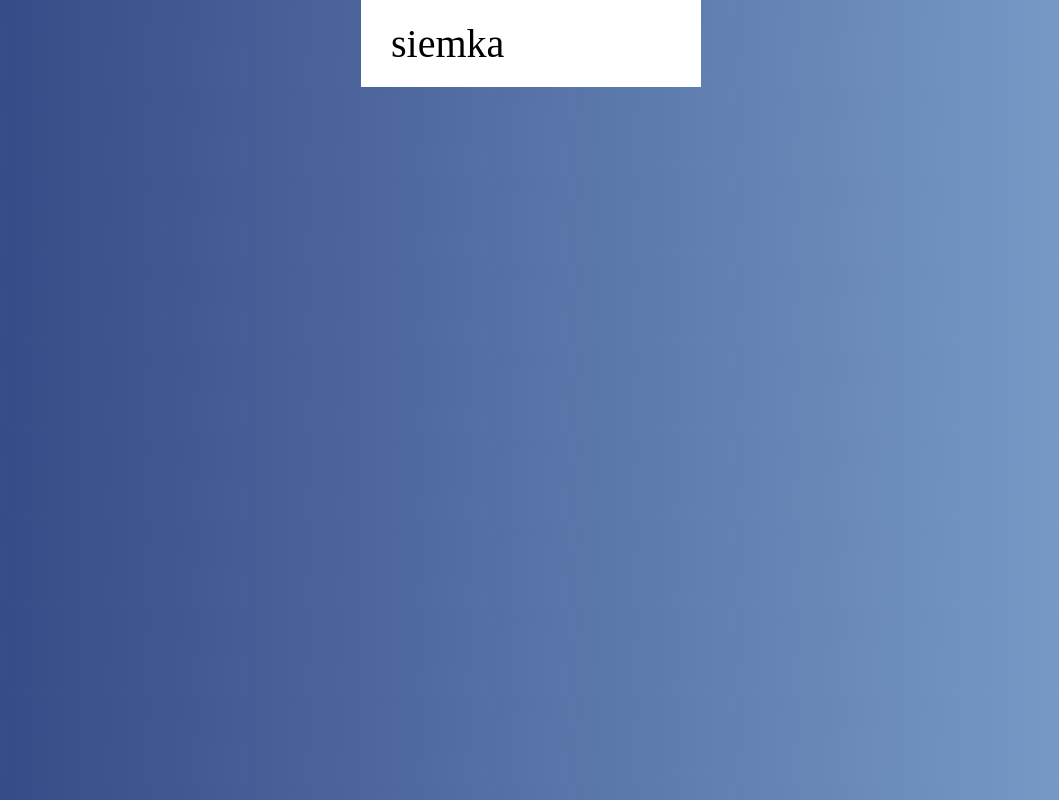
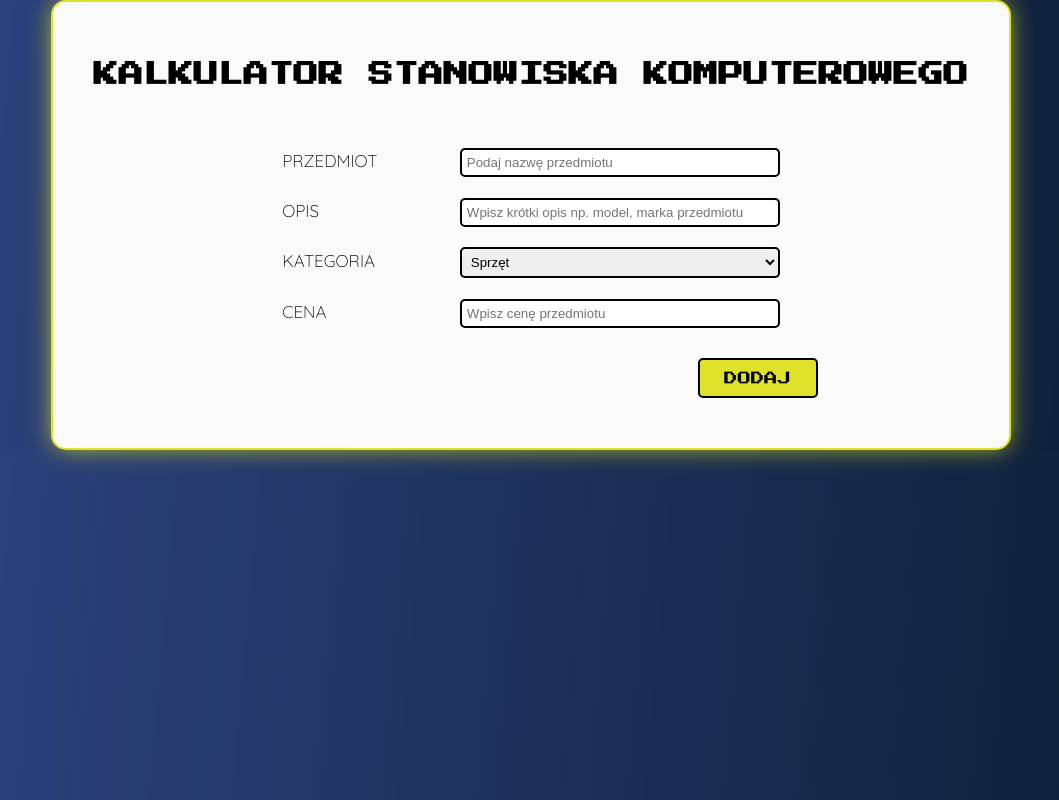
Before and after one commit to YerbaMatePL/REACT-Kalkulator-stanowiska-komputerowego, a React (Create React App) app: page / in a window 1280 px wide. Shown: the whole page, without its empty margins (109-1168 px from the left). Built offline with nearby package versions, Linux system fonts and the light colour scheme.

Commit message:
added Form component

```diff
--- a/src/App.css
+++ b/src/App.css
@@ -1,10 +1,22 @@
 .app {
 	max-width: 1350px;
 	min-width: 340px;
-  display: flex;
+	display: flex;
 	flex-direction: column;
-  justify-content: center;
+	justify-content: center;
 	padding: 20px 30px;
 	font-size: 4rem;
-  background-color: #fff;
+	border-radius: 15px;
+	background-color: rgb(250, 250, 250);
+	border: 2px solid var(--contrastColor);
+	box-shadow: 0px 0px 25px -3px var(--contrastColor);
 }
+
+.app__title {
+	font-size: 2.5rem;
+	font-family: 'Press Start 2P', cursive;
+	text-transform: uppercase;
+	text-align: center;
+	padding: 40px 0;
+
+}
--- a/src/App.js
+++ b/src/App.js
@@ -1,9 +1,11 @@
 import './App.css';
+import Form from './components/Form/Form'
 
 function App() {
   return (
     <div className="app wrapper">
-     siemka
+      <h1 className="app__title">Kalkulator stanowiska komputerowego</h1>
+     <Form/>
     </div>
   );
 }
--- /dev/null
+++ b/src/components/Form/Form.css
@@ -0,0 +1,64 @@
+.form {
+	display: flex;
+	justify-content: center;
+	align-items: center;
+}
+
+.form__items {
+	width: 70vw;
+	display: flex;
+	flex-direction: column;
+	justify-content: center;
+	align-items: center;
+}
+
+.form__item {
+	display: flex;
+	justify-content: space-between;
+	width: 60%;
+}
+.form__item label {
+	font-size: 1.7rem;
+	text-transform: uppercase;
+}
+
+.form__item select,
+input {
+	width: 25vw;
+	padding: 5px;
+    border: 2px solid black;
+	border-radius: 5px;
+}
+
+.form__item_labels {
+	margin-left: 20px;
+}
+
+.form__item_inputs {
+	margin-right: 20px;
+}
+
+.form__item__btnAdd {
+	display: inline-block;
+	width: 100%;
+    transition: transform .5s ease;
+}
+
+.form__item__btnAdd button {
+    text-transform: uppercase;
+    background-color: var(--contrastColor);
+    border: 2px solid black;
+    border-radius: 5px;
+	position: relative;
+	left: 81%;
+	width: 120px;
+	height: 40px;
+    margin: 30px 0;
+    font-family: 'Press Start 2P', cursive;
+}
+.form__item__btnAdd :hover {
+    transform: scale(1.2);
+}
+.form__item__btnAdd :active {
+    transform: scale(0.9);
+}
--- /dev/null
+++ b/src/components/Form/Form.js
@@ -0,0 +1,69 @@
+import './Form.css';
+
+function Form() {
+	return (
+		<div className='form'>
+			<div className='form__items'>
+				<div className='form__item'>
+					<div className='form__item_labels'>
+						<label for='item'>przedmiot</label>
+					</div>
+					<div className='form__item_inputs'>
+						<input type='text' id='item' placeholder='Podaj nazwę przedmiotu' />
+					</div>
+				</div>
+
+				<div className='form__item'>
+					<div className='form__item_labels'>
+						<label for='description'>Opis</label>
+					</div>
+					<div className='form__item_inputs'>
+						<input
+							type='text'
+							id='description'
+							placeholder='Wpisz krótki opis np. model, marka przedmiotu'
+						/>
+					</div>
+				</div>
+
+				<div className='form__item'>
+					<div className='form__item_labels'>
+						<label for='categories'>Kategoria</label>
+					</div>
+					<div className='form__item_inputs'>
+						<select id='categories'>
+							<option selected value='Sprzęt'>
+								Sprzęt
+							</option>
+							<option value='Oprogramowanie'>Oprogramowanie</option>
+							<option value='Myszki'>Myszki</option>
+						</select>
+					</div>
+				</div>
+
+				<div className='form__item'>
+					<div className='form__item_labels'>
+						<label for='price'>Cena</label>
+					</div>
+                    <div className='form__item_inputs'>
+					<input
+						type='number'
+						step='0.5'
+						id='price'
+						placeholder='Wpisz cenę przedmiotu'
+					/>
+                    </div>
+				</div>
+
+                <div className='form__item'>
+                    <div className="form__item__btnAdd">
+                    <button>Dodaj</button>
+                    </div>
+                </div>
+
+			</div>
+		</div>
+	);
+}
+
+export default Form;
--- a/src/index.css
+++ b/src/index.css
@@ -1,5 +1,10 @@
+@import url('https://fonts.googleapis.com/css2?family=Press+Start+2P&display=swap');
+@import url('https://fonts.googleapis.com/css2?family=Quicksand:wght@300&display=swap');
+
+
 :root {
-  --gradient: linear-gradient(95deg, #213779ef 0%, #7ea1cc 100%);
+  --gradient: linear-gradient(95deg, #213779ef 0%, #0c1f36 100%);
+  --contrastColor: rgba(221, 224, 18, 0.897);
 }
 
 * {
@@ -10,6 +15,7 @@
 
 html {
   font-size: 10px;
+  font-family: 'Quicksand', sans-serif;
 }
 
 body {
```
